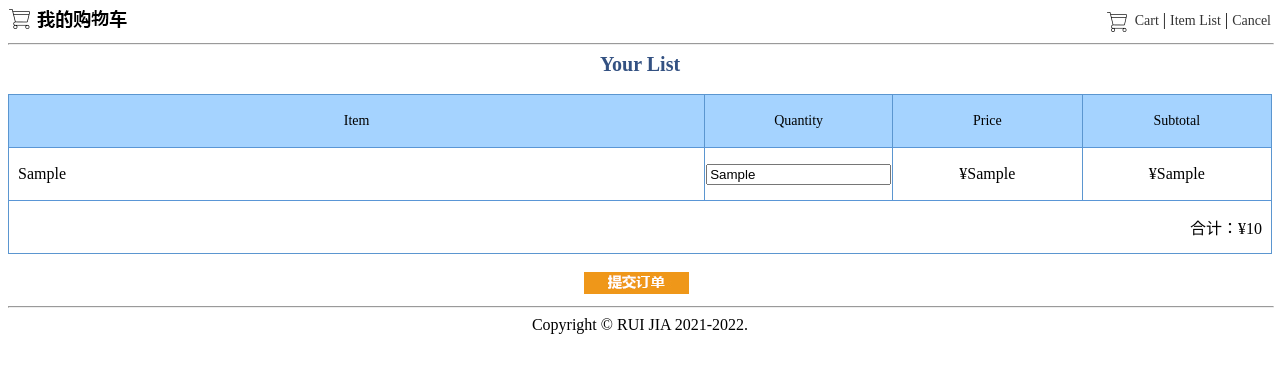
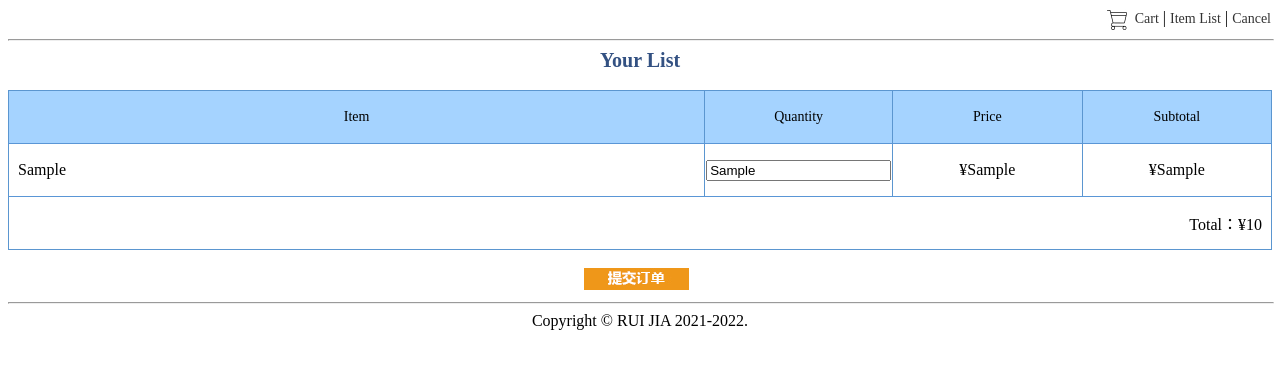
Before and after one commit to RuiJJJ/Tiny-Computer-Mall, a Django app: template mysite/store/templates/cart.html in a window 1280 px wide. Shown: the top 373 px of the page. Run offline with Django 4.2, Linux system fonts and the light colour scheme; the template is opened without the code that fills it: most values are stand-ins (such as "Sample title", 1, 10 or a date in 2020).

Commit message:
Update views

```diff
--- a/mysite/store/templates/cart.html
+++ b/mysite/store/templates/cart.html
@@ -68,7 +68,7 @@
 
 <table width="100%" border="0" align="center">
     <tr>
-        <td width="616"><img src="{% static 'images/mycar.jpg' %}"  /></td>
+
         {% include 'goods_header.html'%}
     </tr>
 </table>
@@ -94,7 +94,7 @@
     </tr>
     {% endfor %}
     <tr>
-        <td height="50" colspan="5" align="right">合计：&yen;<span id="total">{{total}}</span>&nbsp;&nbsp;</td>
+        <td height="50" colspan="5" align="right">Total：&yen;<span id="total">{{total}}</span>&nbsp;&nbsp;</td>
     </tr>
 </table>
 <br>
--- a/mysite/store/templates/goods_detail.html
+++ b/mysite/store/templates/goods_detail.html
@@ -14,7 +14,10 @@
 </style>
 
 <table width="100%" border="0" align="center">
+ <tr>
 
+        {% include 'goods_header.html'%}
+ </tr>
 </table>
 <hr width="100%" />
 <div class="text3" align="center">{{goods.description }}</div>
--- a/mysite/store/templates/goods_list.html
+++ b/mysite/store/templates/goods_list.html
@@ -32,7 +32,10 @@
 </style>
 
 <table width="100%" border="0" align="center">
+ <tr>
 
+        {% include 'goods_header.html'%}
+    </tr>
 </table>
 <hr width="100%" />
 <div class="text3" align="center">Choose Item from Item List</div>
```
Also changed, not shown: mysite/db.sqlite3.
